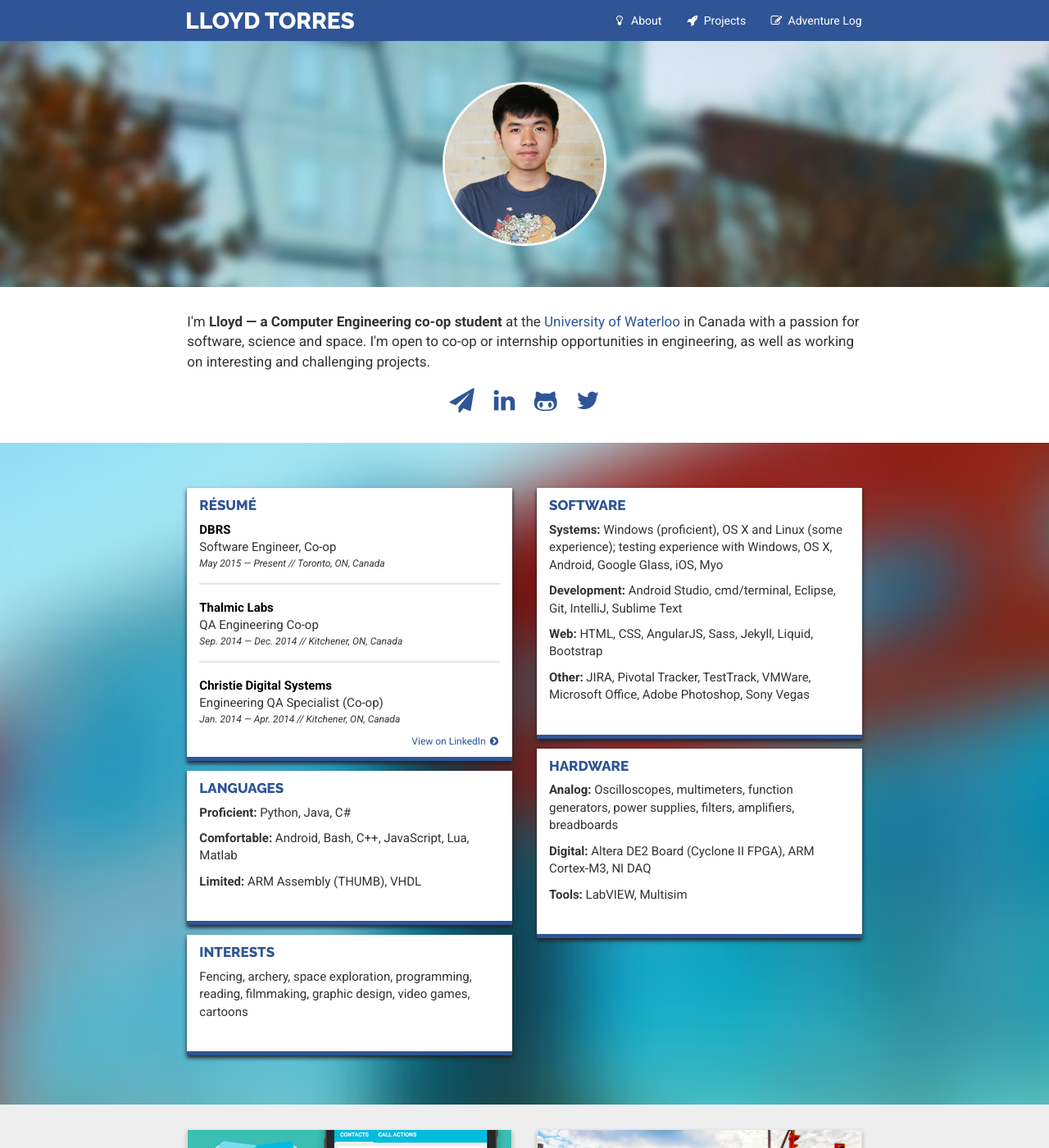
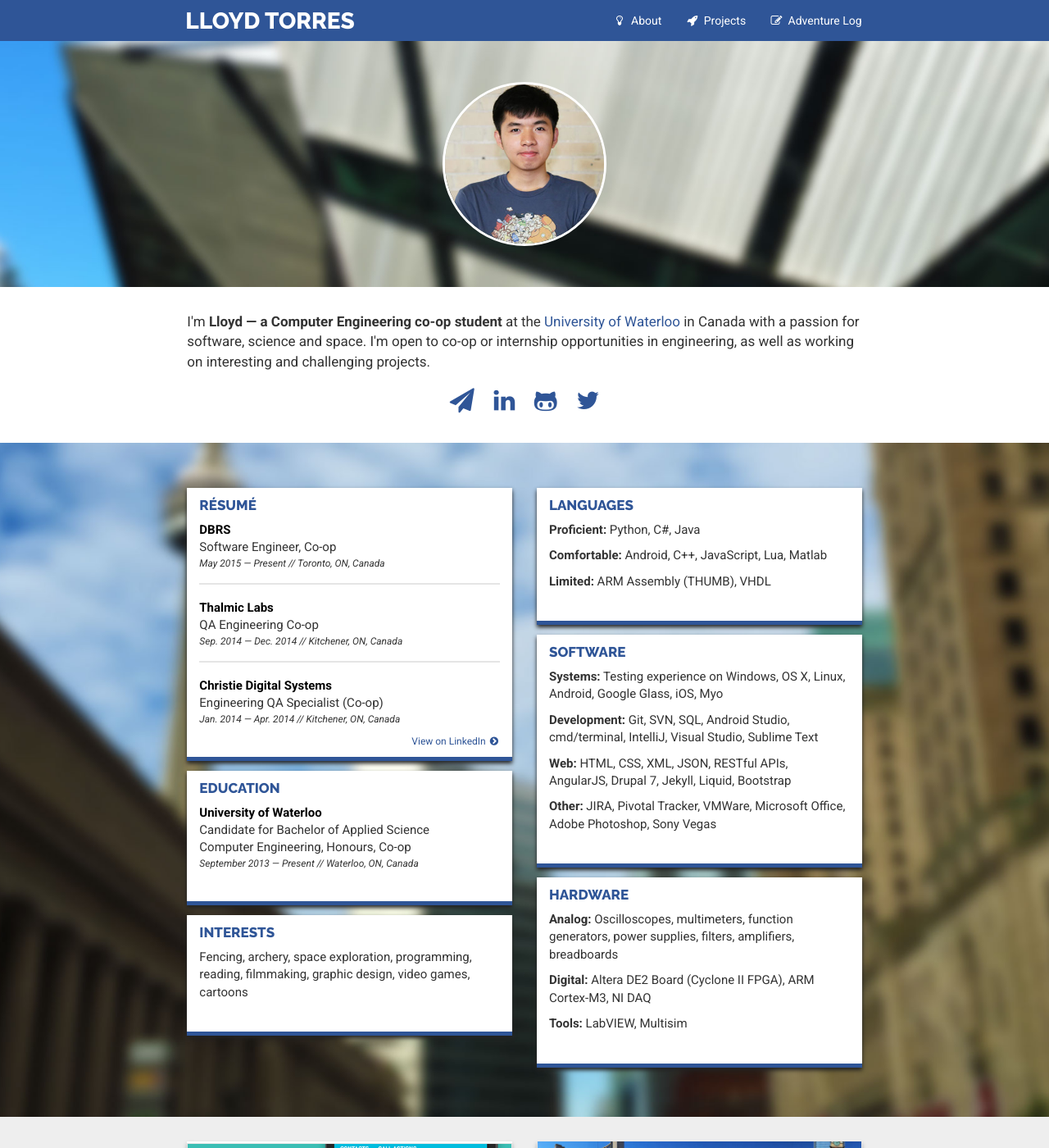
Before and after one commit to lloydtorres/lloydtorres.github.io, a Jekyll site: the page built from index.html, in a window 1280 px wide and 1400 px high. Shown: the whole window at 82% size. Built offline with Jekyll 4.4.1, drawn with Linux system fonts in a browser that asks for light colours; nearby versions of some CDN libraries.

Commit message:
Update content/formatting for said content

```diff
--- a/_sass/_layout.scss
+++ b/_sass/_layout.scss
@@ -527,6 +527,12 @@
         width: 100%;
         border-radius: 0px;
         border: 1px solid $grey-less-light;
+        top: -9999px;
+        bottom: -9999px;
+        left: -9999px;
+        right: -9999px;
+        margin: auto;
+        position: absolute;
     }
 
     &:hover {
@@ -540,23 +546,6 @@
     min-height: 350px !important;
     margin-top: 20px !important;
     margin-bottom: 20px !important;
-}
-
-.project-desc {
-    padding: 15px;
-    margin-top: -35px;
-    margin-bottom: 15px;
-
-    h2 {
-        font-size: 17px;
-        text-transform: uppercase;
-        font-family: 'Raleway', sans-serif;
-        color: $mignonic-blue;
-
-        a:link {
-            color: $mignonic-blue;
-        }
-    }
 }
 
 .more {
@@ -616,6 +605,12 @@
         width: 100%;
         border-radius: 0px;
         border: 1px solid $grey-less-light;
+        top: -9999px;
+        bottom: -9999px;
+        left: -9999px;
+        right: -9999px;
+        margin: auto;
+        position: absolute;
     }
 
     &:hover {
@@ -626,8 +621,8 @@
 }
 
 .log-img {
-    height: 170px;
-    width: 100%;
+    height: 150px;
+    position: relative;
     overflow: hidden;
 }
 
--- a/index.html
+++ b/index.html
@@ -72,11 +72,25 @@
 
                         <div class="resume-card">
                             <div class="resume-content">
+                                <h2>Education</h2>
+
+                                <div class="job-entry">
+                                    <div class="company"><a href="https://uwaterloo.ca/">University of Waterloo</a></div>
+                                    <div>Candidate for Bachelor of Applied Science</div>
+                                    <div>Computer Engineering, Honours, Co-op</div>
+                                    <div class="caption">September 2013 — Present // Waterloo, ON, Canada</div>
+                                </div>
+
+                            </div>
+                        </div>
+
+                        <div class="resume-card visible-xs">
+                            <div class="resume-content">
                                 <h2>Languages</h2>
 
                                 <div class="resume-entry">
-                                    <p><strong>Proficient:</strong> Python, Java, C#</p>
-                                    <p><strong>Comfortable:</strong> Android, Bash, C++, JavaScript, Lua, Matlab</p>
+                                    <p><strong>Proficient:</strong> Python, C#, Java</p>
+                                    <p><strong>Comfortable:</strong> Android, C++, JavaScript, Lua, Matlab</p>
                                     <p><strong>Limited:</strong> ARM Assembly (THUMB), VHDL</p>
                                 </div>
                             </div>
@@ -94,15 +108,27 @@
                     </div>
 
                     <div class="col-sm-6 col-xs-12">
+                        <div class="resume-card hidden-xs">
+                            <div class="resume-content">
+                                <h2>Languages</h2>
+
+                                <div class="resume-entry">
+                                    <p><strong>Proficient:</strong> Python, C#, Java</p>
+                                    <p><strong>Comfortable:</strong> Android, C++, JavaScript, Lua, Matlab</p>
+                                    <p><strong>Limited:</strong> ARM Assembly (THUMB), VHDL</p>
+                                </div>
+                            </div>
+                        </div>
+
                         <div class="resume-card">
                             <div class="resume-content">
                                 <h2>Software</h2>
 
                                 <div class="resume-entry">
-                                    <p><strong>Systems:</strong> Windows (proficient), OS X and Linux (some experience); testing experience with Windows, OS X, Android, Google Glass, iOS, Myo</p>
-                                    <p><strong>Development:</strong> Android Studio, cmd/terminal, Eclipse, Git, IntelliJ, Sublime Text</p>
-                                    <p><strong>Web:</strong> HTML, CSS, AngularJS, Sass, Jekyll, Liquid, Bootstrap</p>
-                                    <p><strong>Other:</strong> JIRA, Pivotal Tracker, TestTrack, VMWare, Microsoft Office, Adobe Photoshop, Sony Vegas</p>
+                                    <p><strong>Systems:</strong> Testing experience on Windows, OS X, Linux, Android, Google Glass, iOS, Myo</p>
+                                    <p><strong>Development:</strong> Git, SVN, SQL, Android Studio, cmd/terminal, IntelliJ, Visual Studio, Sublime Text</p>
+                                    <p><strong>Web:</strong> HTML, CSS, XML, JSON, RESTful APIs, AngularJS, Drupal 7, Jekyll, Liquid, Bootstrap</p>
+                                    <p><strong>Other:</strong> JIRA, Pivotal Tracker, VMWare, Microsoft Office, Adobe Photoshop, Sony Vegas</p>
                                 </div>
                             </div>
                         </div>
@@ -142,8 +168,10 @@
 
                     <div class="col-sm-6">
                         <div class="project-entry card-front">
-                            <a href="/projects/"><img src="/images/projects/myodialer/myodialer-preview.png" title="Projects" alt="Projects"/></a>
-                            <div class="project-desc">
+                            <div class="log-img">
+                                <a href="/projects/"><img src="/images/projects/myodialer/myodialer-preview.png" title="Projects" alt="Projects"/></a>
+                            </div>
+                            <div class="log-desc">
                                 <h2><a href="/projects/">Projects</a></h2>
                                 <p>Stuff I've been working on, from software to hardware.</p>
                                 <ul>
@@ -158,8 +186,10 @@
 
                     <div class="col-sm-6">
                         <div class="project-entry card-front">
-                            <a href="/log/"><img src="/images/headers/log-preview.jpg" title="Adventure Log" alt="Adventure Log"/></a>
-                            <div class="project-desc">
+                            <div class="log-img">
+                                <a href="/log/"><img src="/images/headers/log-preview.jpg" title="Adventure Log" alt="Adventure Log"/></a>
+                            </div>
+                            <div class="log-desc">
                                 <h2><a href="/log/">Adventure Log</a></h2>
                                 <p>Every single day there's something wonderful to do.</p>
                                 <ul>
```
Also changed, not shown: projects.md (+4 -2 lines), images/headers/header.jpg, images/headers/log-header.jpg, images/headers/log-preview.jpg, images/headers/projects-header.jpg, images/headers/resume-header.jpg.
